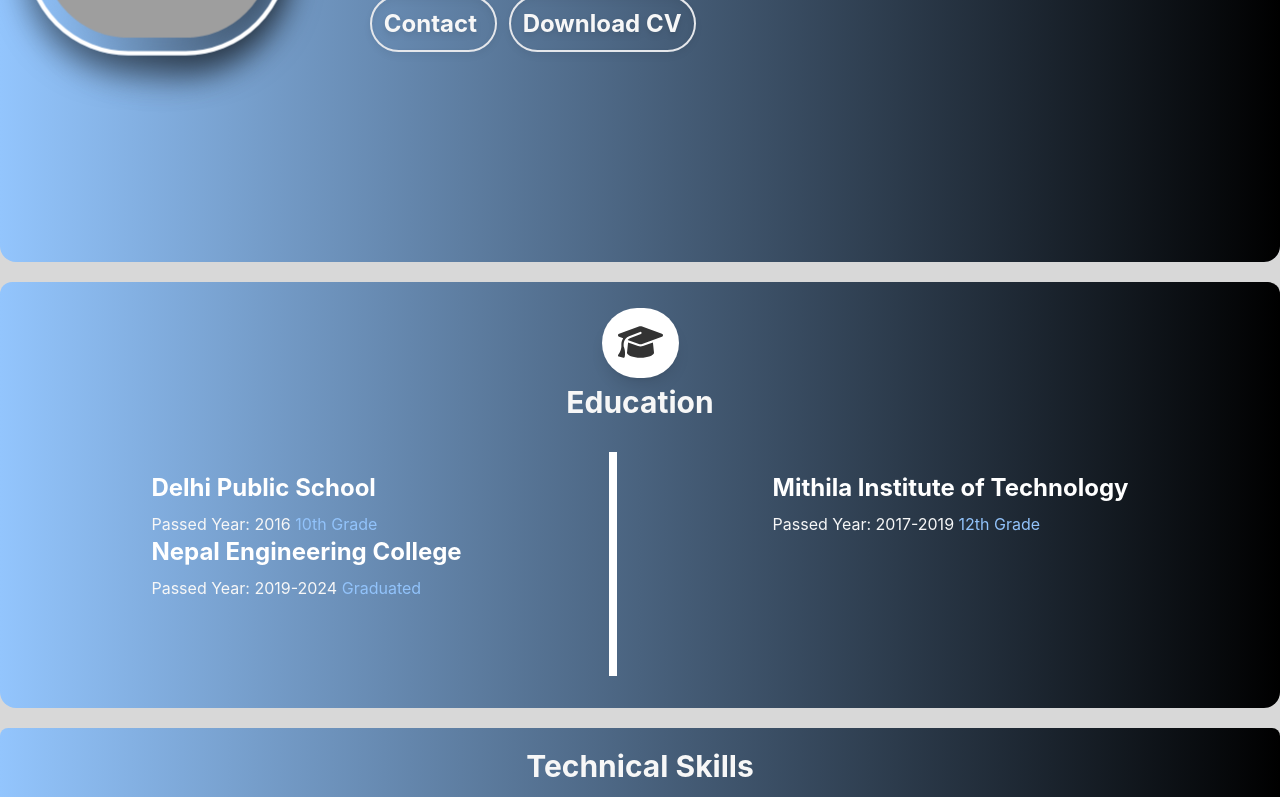
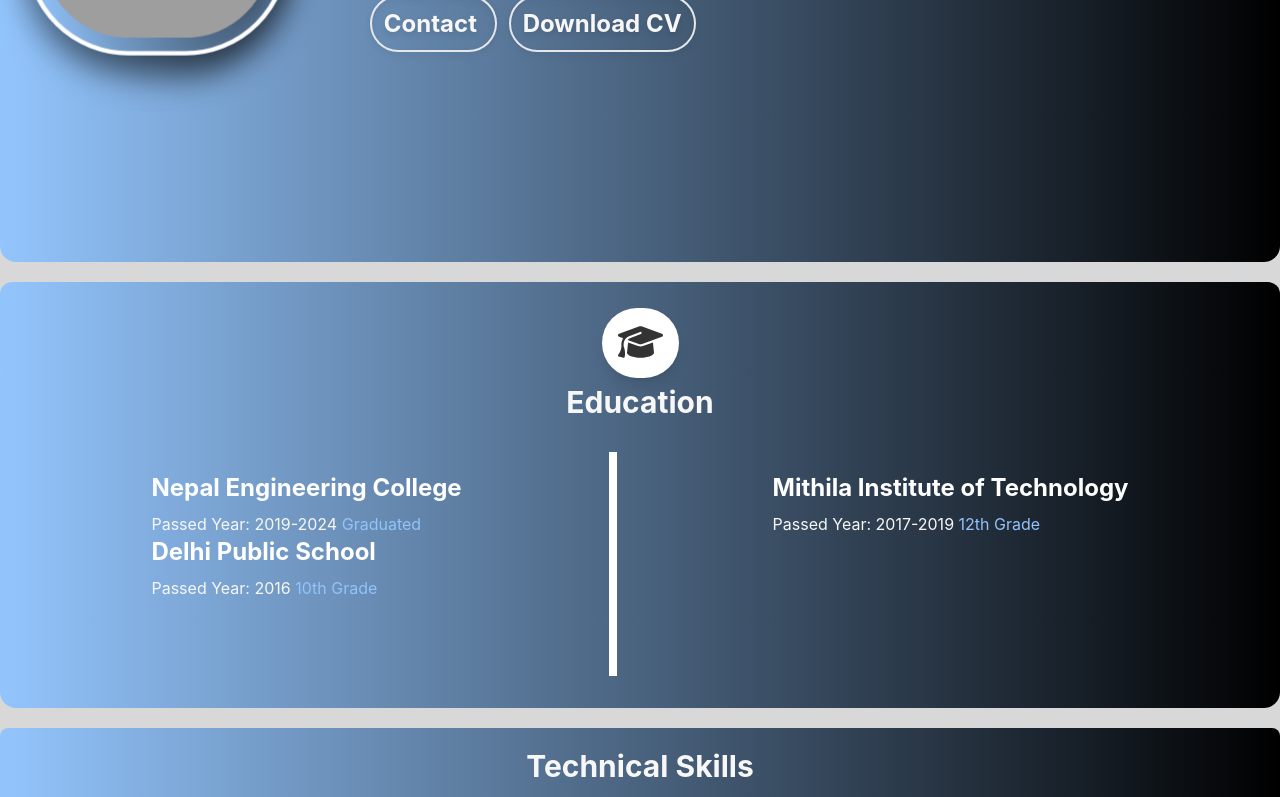
Before and after one commit to robinnayak/personalPortfolio, a React (Create React App) app: page / in a window 1280 px wide. Shown: the part 394-1191 px from the top of the page. Built offline with nearby package versions, Linux system fonts and the light colour scheme; grey boxes are pictures that could not be loaded.

Commit message:
education part updated

```diff
--- a/src/components/sections/Education.jsx
+++ b/src/components/sections/Education.jsx
@@ -2,9 +2,11 @@
 import React from "react";
 import { faGraduationCap } from "@fortawesome/free-solid-svg-icons";
 
-const Education = ({bg_color}) => {
+const Education = ({ bg_color }) => {
   return (
-    <div className={`container rounded-b-2xl   max-w-full ${bg_color} relative overflow-hidden mb-5 py-8 px-4 rounded-xl`}>
+    <div
+      className={`container rounded-b-2xl   max-w-full ${bg_color} relative overflow-hidden mb-5 py-8 px-4 rounded-xl`}
+    >
       {/* Education Icon */}
       <div className="flex flex-col items-center justify-center mb-8">
         <div className="bg-white p-4 rounded-full shadow-lg animate-bounce">
@@ -13,7 +15,7 @@
             className="text-dark text-4xl"
           />
         </div>
-          <h1 className="text-3xl font-bold text-light">Education</h1>
+        <h1 className="text-3xl font-bold text-light">Education</h1>
       </div>
 
       {/* Timeline Container */}
@@ -22,23 +24,24 @@
         <div className="min-w-full flex justify-evenly md:items-start">
           {/* First Education Entry */}
           <div className="flex flex-col mt-5">
+            {/* Second Education Entry */}
+            <div className="mb-8 md:mb-0 ">
+              <h1 className="text-xl md:text-2xl font-bold text-white">
+                Nepal Engineering College{" "}
+              </h1>
+              <p className="text-light text-sm md:text-base mt-2">
+                Passed Year: 2019-2024{" "}
+                <span className="text-primary">Graduated</span>
+              </p>
+            </div>
+
             <div className="mb-5 md:mb-0">
               <h1 className="text-xl md:text-2xl font-bold text-white">
                 Delhi Public School
               </h1>
               <p className="text-light text-sm md:text-base mt-2">
-                Passed Year: 2016 <span className="text-primary">10th Grade</span>
-              </p>
-            </div>
-
-            {/* Second Education Entry */}
-            <div className="mb-8 md:mb-0 ">
-              <h1 className="text-xl md:text-2xl font-bold text-white">
-                Nepal Engineering College{" "}
-
-              </h1>
-              <p className="text-light text-sm md:text-base mt-2">
-                Passed Year: 2019-2024 <span className="text-primary">Graduated</span>
+                Passed Year: 2016{" "}
+                <span className="text-primary">10th Grade</span>
               </p>
             </div>
           </div>
@@ -53,14 +56,13 @@
           <div className="mb-8 mt-5 md:mb-0">
             <h1 className="text-xl md:text-2xl font-bold text-white">
               Mithila Institute of Technology{" "}
-
             </h1>
             <p className="text-light text-sm md:text-base mt-2">
-              Passed Year: 2017-2019 <span className="text-primary">12th Grade</span>
+              Passed Year: 2017-2019{" "}
+              <span className="text-primary">12th Grade</span>
             </p>
           </div>
         </div>
-
       </div>
     </div>
   );
```
